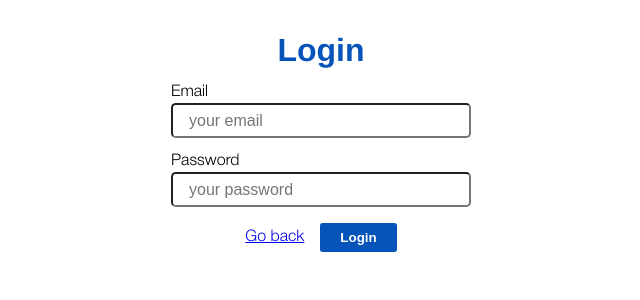
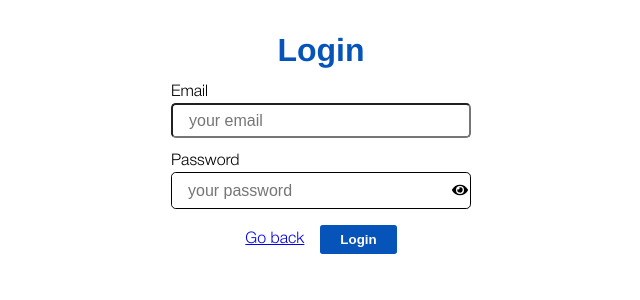
Before and after one commit to Tonywhite1997/Apple-Client, a React (Vite) app: page /Sign-in in a window 1280 px wide. Shown: the top 300 px of the page, without its empty margins (319-959 px from the left). Built offline with nearby package versions, Linux system fonts and the light colour scheme; no server answers.

Commit message:
added password type to password input

```diff
--- a/src/css/root.css
+++ b/src/css/root.css
@@ -41,6 +41,38 @@
       -ms-flex-direction: column;
           flex-direction: column;
   gap: .2em;
+}
+
+.login .email .password-eye,
+.login .password .password-eye {
+  position: relative;
+  border: 1px solid black;
+  width: 300px;
+  border-radius: .3em;
+}
+
+.login .email .password-eye .fa-eye,
+.login .email .password-eye .fa-eyeSlash,
+.login .password .password-eye .fa-eye,
+.login .password .password-eye .fa-eyeSlash {
+  position: absolute;
+  top: 25%;
+  right: 2px;
+}
+
+.login .email .password-eye input,
+.login .password .password-eye input {
+  height: 35px;
+  width: 280px;
+  border: none;
+  text-indent: 1em;
+  font-size: 1rem;
+  outline: none;
+}
+
+.login .email .password-eye input:focus,
+.login .password .password-eye input:focus {
+  border: none;
 }
 
 .login .email input,
--- a/src/pages/SignIn.jsx
+++ b/src/pages/SignIn.jsx
@@ -2,12 +2,15 @@ import axios from "axios";
 import {useState} from "react";
 import {Link} from "react-router-dom"
 import { CLIENT_BASE_URL } from "../context";
+import {FaEye, FaEyeSlash} from "react-icons/fa"
 
 function SignIn() {
   const [loginDetails, setLoginDetails] = useState({email:"", password:""})
   const[error, setError] = useState("")
 
   const [isLoading, setIsLoading] = useState(false)
+
+    const [isReveal, setIsReveal] = useState(false)
 
   function getSignInDetails(e){
     e.preventDefault()
@@ -49,7 +52,16 @@ function SignIn() {
       </div>
       <div className="password">
         <label>Password</label>
-        <input placeholder="your password" name="password" value={loginDetails.password} onChange={(e)=>{getSignInDetails(e)}} />
+         <div className="password-eye">
+
+           {isReveal ? (
+          <FaEyeSlash className="fa-eyeSlash" onClick={() => setIsReveal(false)}/>
+        ) : (
+          <FaEye className="fa-eye" onClick={() => setIsReveal(true)}/>
+        )}
+
+          <input placeholder="your password" type={isReveal? "text" : "password"} name="password" value={loginDetails.password} onChange={(e)=>{getSignInDetails(e)}} />
+        </div>
         {error && <p className="error" style={{color:"red"}}>{error}</p>}
       </div>
       <div className="buttons">
```
Also changed, not shown: src/css/__login.scss (+27 -0 lines), 1 other file (tests, documents, lock files or other folders).
